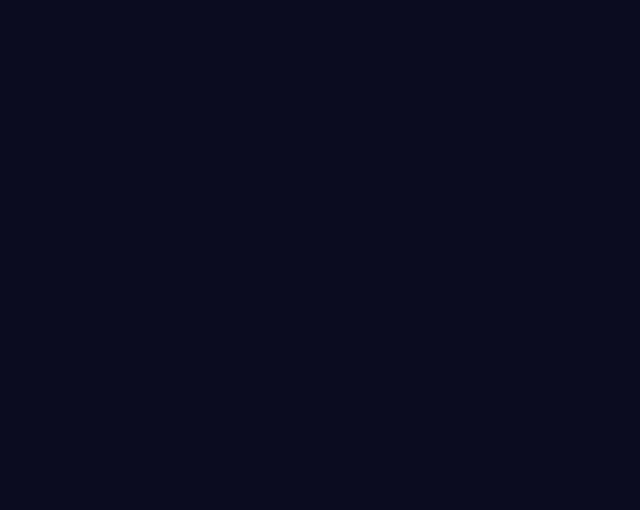
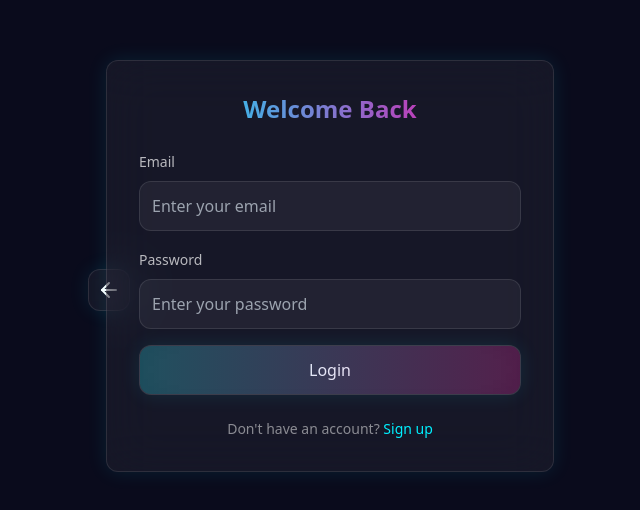
Before and after one commit to ActivateLLC/qstate-harmony-hub, a React (Vite) app: page /login in a window 1280 px wide. Before the commit this address had no page. Shown: the part 134-644 px from the top of the page, without its empty margins (331-971 px from the left). Built offline with nearby package versions, Linux system fonts and the light colour scheme.

Commit message:
Add login route
Implement a new route for the login flow without altering the existing home page layout.
[skip gpt_engineer]

```diff
--- a/src/App.tsx
+++ b/src/App.tsx
@@ -4,6 +4,7 @@ import { TooltipProvider } from "@/components/ui/tooltip";
 import { QueryClient, QueryClientProvider } from "@tanstack/react-query";
 import { BrowserRouter, Routes, Route } from "react-router-dom";
 import Index from "./pages/Index";
+import Login from "./pages/Login";
 
 const queryClient = new QueryClient();
 
@@ -15,6 +16,7 @@ const App = () => (
       <BrowserRouter>
         <Routes>
           <Route path="/" element={<Index />} />
+          <Route path="/login" element={<Login />} />
         </Routes>
       </BrowserRouter>
     </TooltipProvider>
--- /dev/null
+++ b/src/pages/Login.tsx
@@ -0,0 +1,63 @@
+import { motion } from "framer-motion";
+import { ArrowLeft } from "lucide-react";
+import { Link } from "react-router-dom";
+
+const Login = () => {
+  return (
+    <div className="min-h-screen bg-qdark flex items-center justify-center p-4">
+      <Link
+        to="/"
+        className="fixed top-6 left-6 glass-card p-2 hover:scale-105 transition-transform"
+      >
+        <ArrowLeft className="w-6 h-6 text-white" />
+      </Link>
+
+      <motion.div
+        initial={{ opacity: 0, y: 20 }}
+        animate={{ opacity: 1, y: 0 }}
+        className="glass-card w-full max-w-md p-8 space-y-6"
+      >
+        <h1 className="text-2xl font-bold text-center bg-gradient-to-r from-qblue to-qpink bg-clip-text text-transparent">
+          Welcome Back
+        </h1>
+
+        <form className="space-y-4">
+          <div className="space-y-2">
+            <label className="text-sm text-white/70">Email</label>
+            <input
+              type="email"
+              className="w-full bg-white/5 border border-white/10 rounded-lg p-3 text-white focus:outline-none focus:border-qblue"
+              placeholder="Enter your email"
+            />
+          </div>
+
+          <div className="space-y-2">
+            <label className="text-sm text-white/70">Password</label>
+            <input
+              type="password"
+              className="w-full bg-white/5 border border-white/10 rounded-lg p-3 text-white focus:outline-none focus:border-qblue"
+              placeholder="Enter your password"
+            />
+          </div>
+
+          <button
+            type="submit"
+            className="w-full glass-card py-3 text-white relative overflow-hidden group"
+          >
+            <div className="absolute inset-0 bg-gradient-to-r from-qblue/20 to-qpink/20 group-hover:translate-x-full transition-transform duration-300" />
+            Login
+          </button>
+        </form>
+
+        <p className="text-center text-white/50 text-sm">
+          Don't have an account?{" "}
+          <Link to="/signup" className="text-qblue hover:text-qpink transition-colors">
+            Sign up
+          </Link>
+        </p>
+      </motion.div>
+    </div>
+  );
+};
+
+export default Login;
```
